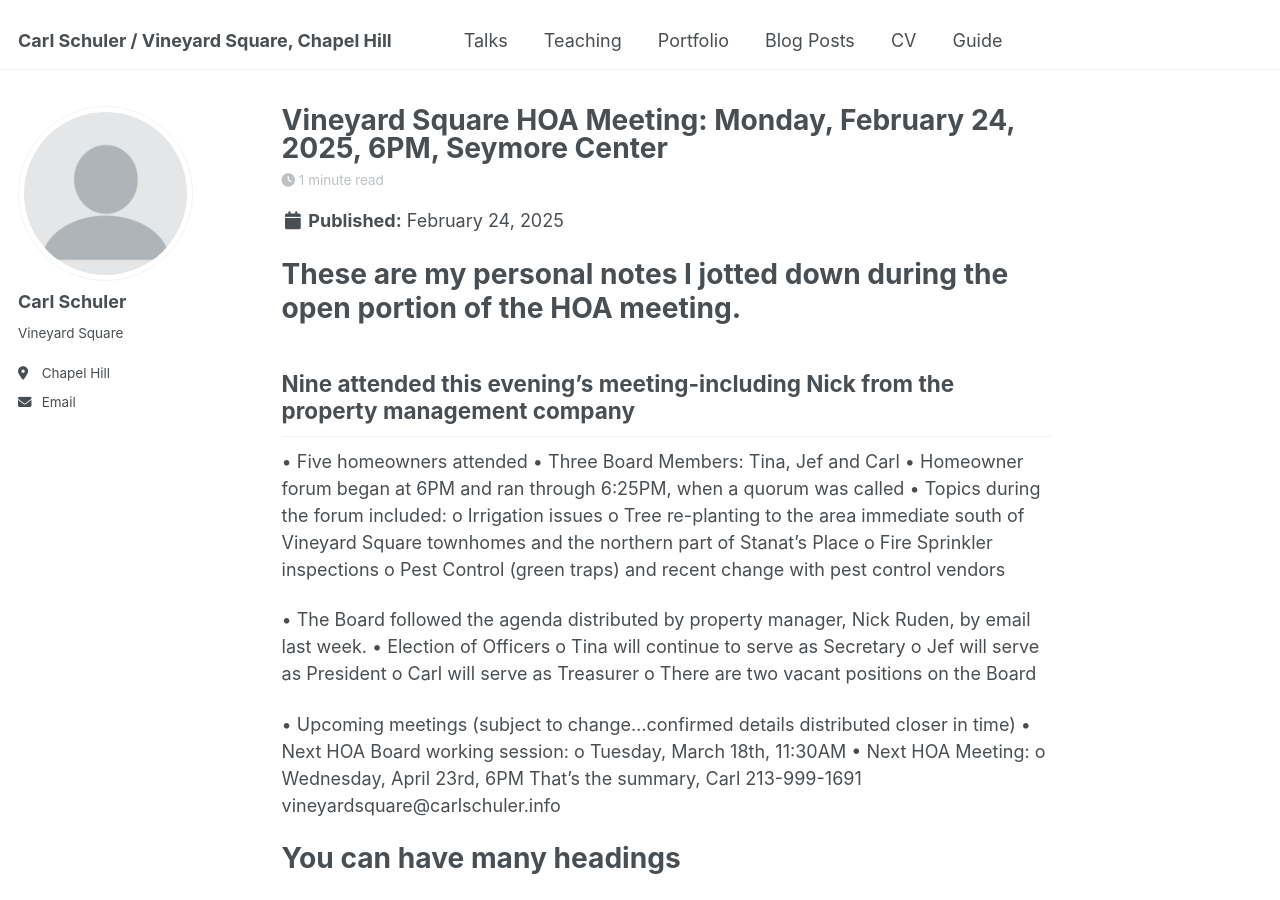
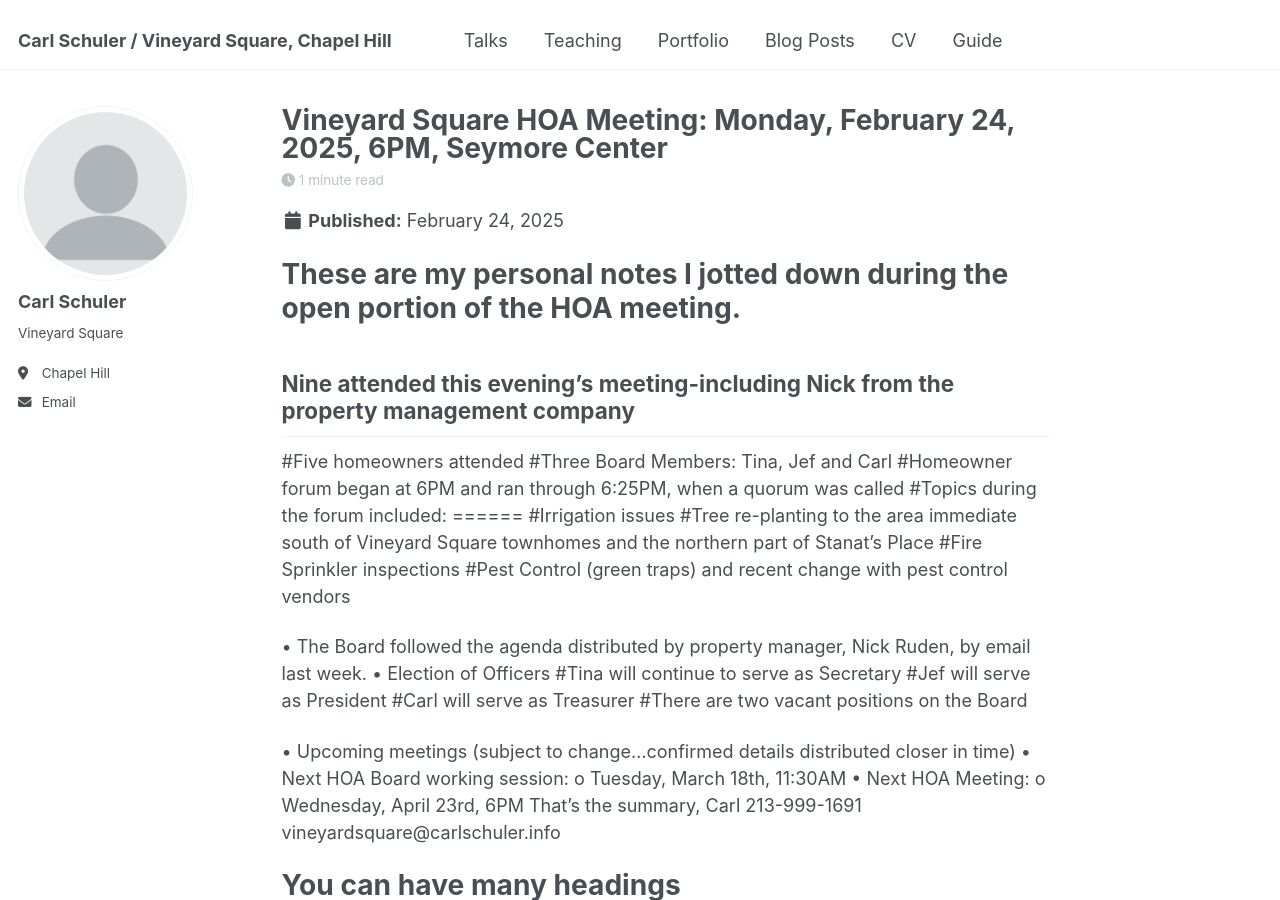
Before and after one commit to CarlSchuler/carl.github.io, a Jekyll site: the page built from _posts/2025-02-24-blog-post-3.md, in a window 1280 px wide and 900 px high. Built offline with Jekyll 4.4.1, drawn with Linux system fonts in a browser that asks for light colours.

```diff
--- a/_posts/2025-02-24-blog-post-3.md
+++ b/_posts/2025-02-24-blog-post-3.md
@@ -10,21 +10,22 @@ tags:
 These are my personal notes I jotted down during the open portion of the HOA meeting.
 ======
 ##	Nine attended this evening's meeting-including Nick from the property management company
-•	Five homeowners attended
-•	Three Board Members: Tina, Jef and Carl
-•	Homeowner forum began at 6PM and ran through 6:25PM, when a quorum was called
-•	Topics during the forum included:
-o	Irrigation issues
-o	Tree re-planting to the area immediate south of Vineyard Square townhomes and the northern part of Stanat's Place
-o	Fire Sprinkler inspections
-o	Pest Control (green traps) and recent change with pest control vendors
+#Five homeowners attended
+#Three Board Members: Tina, Jef and Carl
+#Homeowner forum began at 6PM and ran through 6:25PM, when a quorum was called
+#Topics during the forum included:
+======
+#Irrigation issues
+#Tree re-planting to the area immediate south of Vineyard Square townhomes and the northern part of Stanat's Place
+#Fire Sprinkler inspections
+#Pest Control (green traps) and recent change with pest control vendors
 
 •	The Board followed the agenda distributed by property manager, Nick Ruden, by email last week.
 •	Election of Officers
-o	Tina will continue to serve as Secretary
-o	Jef will serve as President
-o	Carl will serve as Treasurer
-o	There are two vacant positions on the Board
+#Tina will continue to serve as Secretary
+#Jef will serve as President
+#Carl will serve as Treasurer
+#There are two vacant positions on the Board
 
 •	Upcoming meetings   (subject to change...confirmed details distributed closer in time)
 •	Next HOA Board working session:
```
